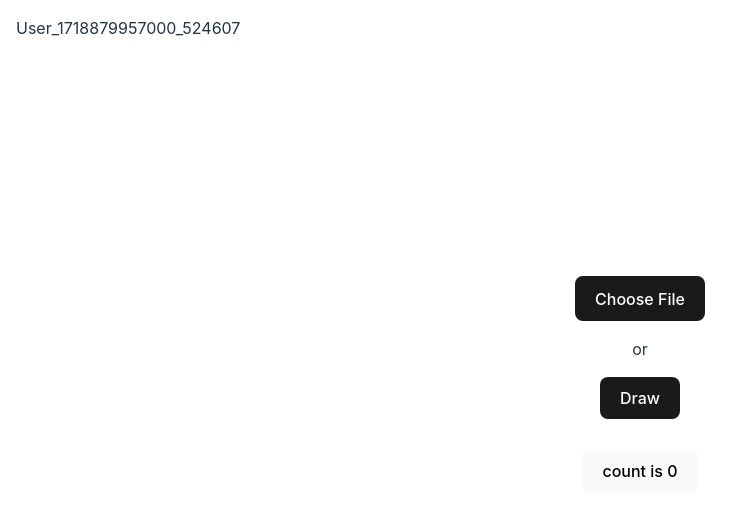
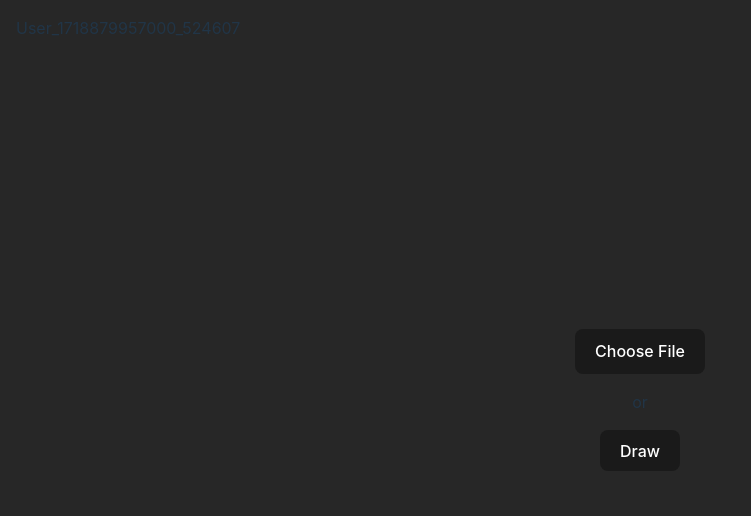
Before and after one commit to 23knightst813/React-Flask-OCR, a React (Vite) app in the folder reacty/: page / in a window 1280 px wide. Shown: the top 516 px of the page, without its empty margins (0-751 px from the left). Built offline with nearby package versions, Linux system fonts and the light colour scheme.

Commit message:
new ai model as well as clear button canvas

```diff
--- a/reacty/src/App.css
+++ b/reacty/src/App.css
@@ -14,9 +14,8 @@
 .card {
   padding: 2em;
 }
-
-.read-the-docs {
-  color: #888;
+body {
+  background-color: #272727;
 }
 
 button {
--- a/reacty/src/App.jsx
+++ b/reacty/src/App.jsx
@@ -1,44 +1,41 @@
 import React, { useEffect, useState } from "react";
-import ReactDOM from "react-dom";
 import CanvasDraw from "react-canvas-draw";
 import "./App.css";
 
 
-function countW(count, setCount) {
-  setCount((count) => count + 1);
-  // console.log(count);
-  const myHeaders = new Headers();
-  myHeaders.append("Content-Type", "application/json");
+// function countW(count, setCount) {
+//   setCount((count) => count + 1);
+//   // console.log(count);
+//   const myHeaders = new Headers();
+//   myHeaders.append("Content-Type", "application/json");
 
-  const raw = JSON.stringify({
-    number: count,
-  });
+//   const raw = JSON.stringify({
+//     number: count,
+//   });
 
-  const requestOptions = {
-    method: "POST",
-    headers: myHeaders,
-    body: raw,
-    redirect: "follow",
-  };
+//   const requestOptions = {
+//     method: "POST",
+//     headers: myHeaders,
+//     body: raw,
+//     redirect: "follow",
+//   };
 
-  fetch("http://localhost:5000", requestOptions)
-    .then((response) => response.text())
-    .then((result) => console.log(result))
-    .catch((error) => console.error(error));
-}
+//   fetch("http://localhost:5000", requestOptions)
+//     .then((response) => response.text())
+//     .then((result) => console.log(result))
+//     .catch((error) => console.error(error));
+// }
 
 
 function App() {
-  const [count, setCount] = useState(0);
-  const [count2, setCount2] = useState(0);
+  // const [count, setCount] = useState(0);
+  // const [count2, setCount2] = useState(0);
   const [selectedImage, setSelectedImage] = useState(null);
   const [userId, setUserId] = useState(null);
   const [request_userId, setRequest_userId] = useState(null);
   const [request_OCR, setRequest_OCR] = useState(null);
   const [showCanvas, setShowCanvas] = useState(false);
   const canvasRef = React.createRef();
-
-
 
 
 
@@ -111,6 +108,9 @@ function App() {
     }, 'image/png');
   };
 
+  const clearDrawing = () => {
+    canvasRef.current.clear();
+  }
 
 
   return (
@@ -159,7 +159,9 @@ function App() {
             canvasHeight={300}
           />
           <br/>
+        <button onClick={() => clearDrawing()}>Clear</button>
         <button onClick={() => saveDrawing()}>Submit</button>
+
 
         </div>
       )}
@@ -173,9 +175,9 @@ function App() {
         )}
 
 
-      <div className="card">
+      {/* <div className="card">
         <button onClick={() => countW(count, setCount)}>count is  {count}</button>
-      </div>
+      </div> */}
     </>
   );
 }
```
Also changed, not shown: 2 other files (tests, documents, lock files or other folders).
